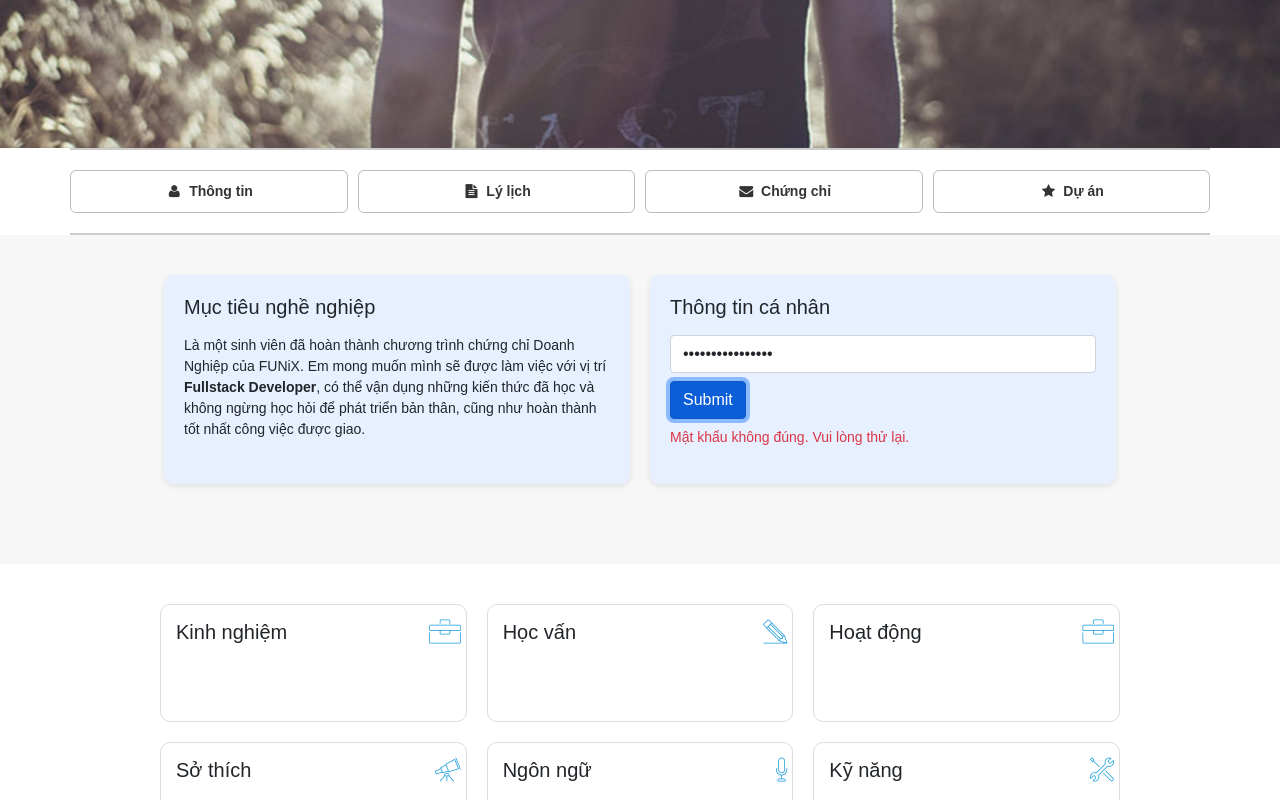
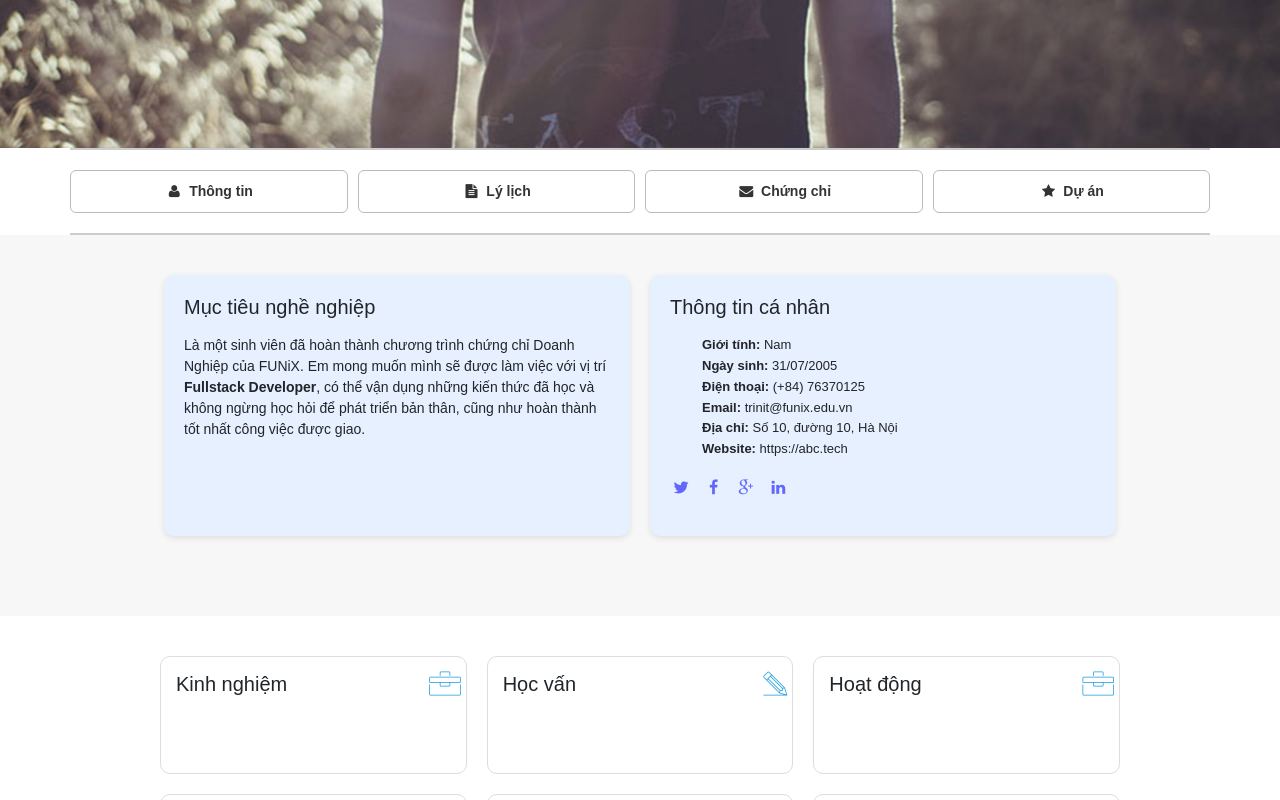
Before and after one commit to tienfss00322/ASM3, a plain HTML site: page index.html in a window 1280 px wide. Both pictures are taken after typing "name@example.com" into the empty fields and a click on the button "Submit". Shown: the part 459-1259 px from the top of the page. Drawn offline with nearby package versions, Linux system fonts and the light colour scheme; files that its build step writes are made by us from their sources; files whose address does not match are found by name.

Commit message:
Update index.html

```diff
--- a/index.html
+++ b/index.html
@@ -81,18 +81,20 @@
   <!-- JavaScript -->
   <script>
   function checkPassword() {
-      const input = document.getElementById("password-input").value;
-      const correctPassword = "tienpqvfx54822@funix.edu.vn";
+    const input = document.getElementById("password-input").value.trim();
     const personalInfo = document.getElementById("personal-info");
     const passwordForm = document.getElementById("password-form");
     const errorMsg = document.getElementById("error-msg");
 
-      if (input === correctPassword) {
+    // Kiểm tra định dạng email rất cơ bản
+    const emailRegex = /^[^\s@]+@[^\s@]+\.[^\s@]+$/;
+
+    if (emailRegex.test(input)) {
       passwordForm.style.display = "none";
       personalInfo.style.display = "block";
       errorMsg.innerText = "";
     } else {
-        errorMsg.innerText = "Mật khẩu không đúng. Vui lòng thử lại.";
+      errorMsg.innerText = "Vui lòng nhập địa chỉ email hợp lệ.";
     }
   }
 </script>
```
Lines whose indentation alone changed are shown as unchanged.
